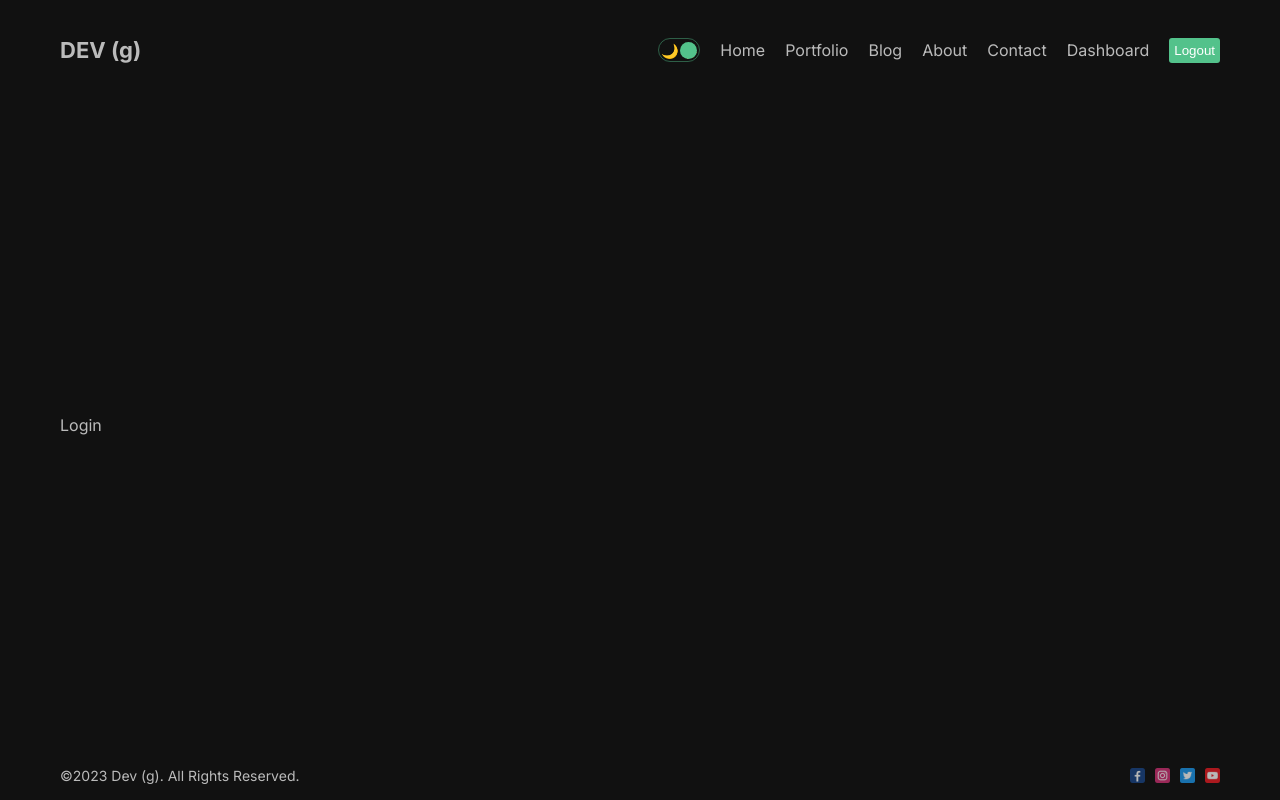
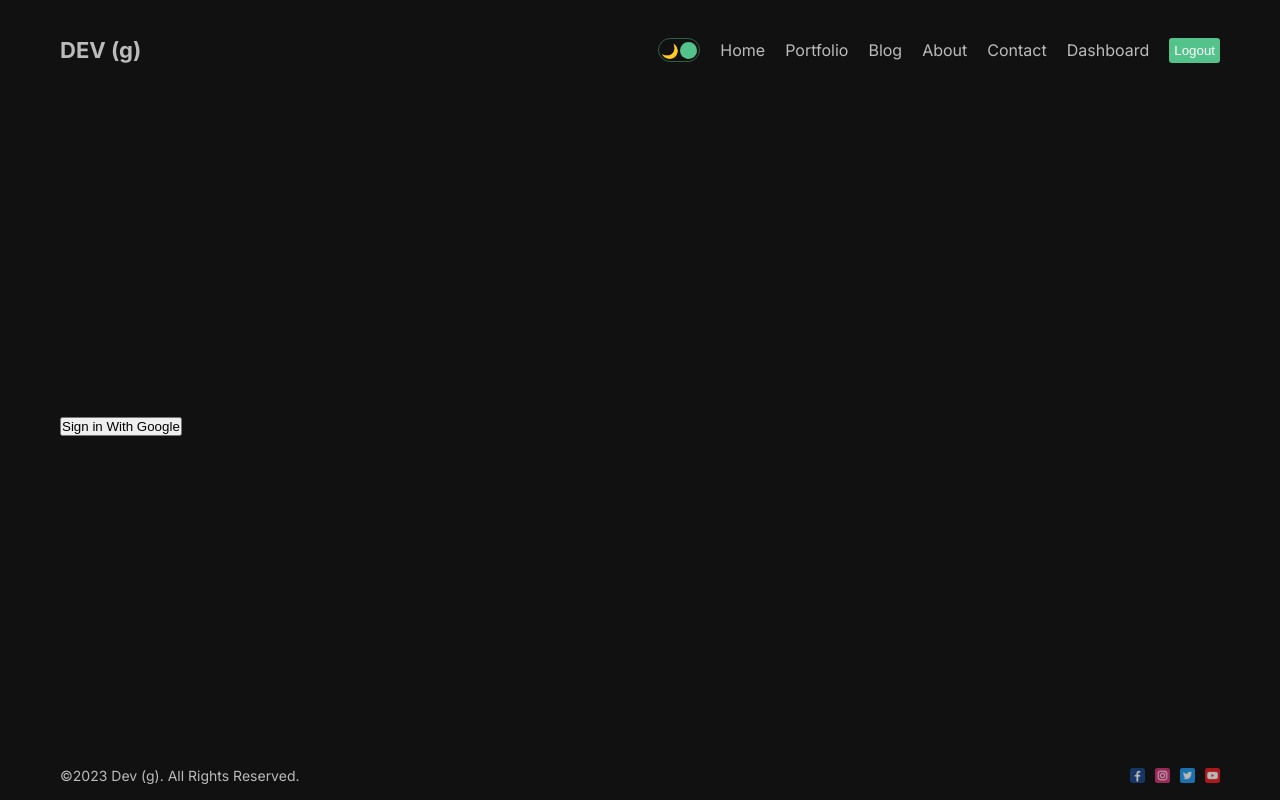
Before and after one commit to gavutham/nextjs, a Next.js app: page /dashboard/login in a window 1280 px wide. Built offline with nearby package versions, Linux system fonts and the light colour scheme.

Commit message:
google authentication with authjs

```diff
--- a/package.json
+++ b/package.json
@@ -11,6 +11,7 @@
   "dependencies": {
     "mongoose": "^6.12.3",
     "next": "^14.0.4",
+    "next-auth": "^4.24.5",
     "react": "latest",
     "react-dom": "latest",
     "swr": "^2.2.4"
--- a/src/app/dashboard/login/page.jsx
+++ b/src/app/dashboard/login/page.jsx
@@ -1,5 +1,13 @@
+"use client";
+
+import { signIn } from "next-auth/react";
+
 const Login = () => {
-  return <div>Login</div>;
+  return (
+    <div>
+      <button onClick={() => signIn("google")}>Sign in With Google</button>
+    </div>
+  );
 };
 
 export default Login;
--- a/src/app/dashboard/page.jsx
+++ b/src/app/dashboard/page.jsx
@@ -1,8 +1,12 @@
 "use client";
+import { useSession } from "next-auth/react";
 import styles from "./page.module.css";
 import useSWR from "swr";
 
 const Dashboard = () => {
+  const session = useSession();
+
+  console.log(session);
   const fetcher = (...args) =>
     fetch(...args).then(async (res) => await res.json());
 
--- a/src/app/layout.js
+++ b/src/app/layout.js
@@ -3,6 +3,7 @@
 import { Inter } from "next/font/google";
 import Footer from "@/components/Footer/Footer";
 import { ThemeProvider } from "@/context/ThemeContext";
+import AuthProvider from "@/components/AuthProvider/AuthProvider";
 
 const inter = Inter({ subsets: ["latin"] });
 
@@ -16,11 +17,13 @@
     <html lang="en">
       <body className={inter.className}>
         <ThemeProvider>
-          <div className="container">
-            <Navbar />
-            {children}
-            <Footer />
-          </div>
+          <AuthProvider>
+            <div className="container">
+              <Navbar />
+              {children}
+              <Footer />
+            </div>
+          </AuthProvider>
         </ThemeProvider>
       </body>
     </html>
--- /dev/null
+++ b/src/components/AuthProvider/AuthProvider.jsx
@@ -0,0 +1,10 @@
+"use client";
+
+import React from "react";
+import { SessionProvider } from "next-auth/react";
+
+const AuthProvider = ({ children }) => {
+  return <SessionProvider>{children}</SessionProvider>;
+};
+
+export default AuthProvider;
```
Also changed, not shown: src/app/api/auth/[...nextauth]/route.js (added, +13 -0 lines), 2 other files (tests, documents, lock files or other folders).
